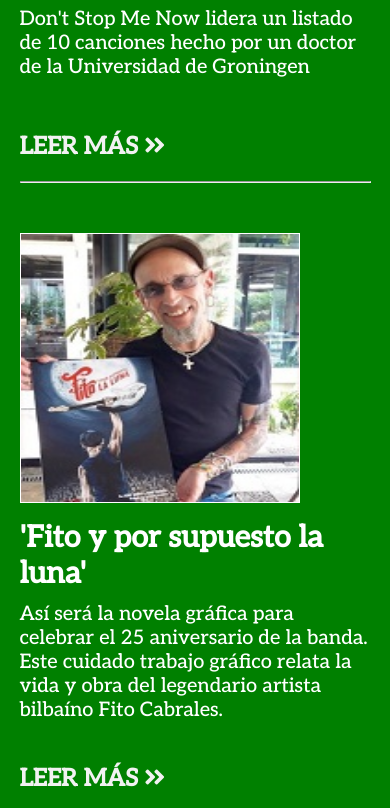
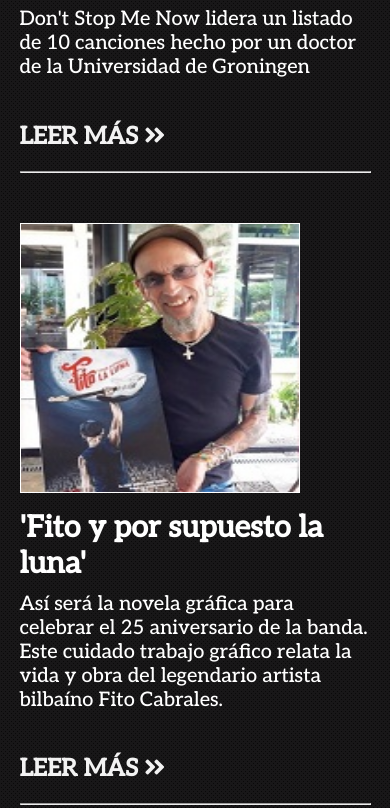
Before and after one commit to Servosoft2016/Servosoft2016.github.io, a website: page L80/index.html in a window 390 px wide. Shown: the part 2856-3664 px from the top of the page. Drawn offline with nearby package versions, Linux system fonts and the light colour scheme.

Commit message:
Quito los colores rojo y verde del body responsive y ajusto leer mas

```diff
--- a/L80/estilos.css
+++ b/L80/estilos.css
@@ -364,7 +364,6 @@
 }
 
 
-
 .noticias img,
 .bolos.activa img {
   /* Ajustamos el ancho de las imagenes porque se ven muy grandes */
@@ -373,7 +372,6 @@
   /* Añado un borde blanco a las imagenes */
   border: 1px solid white;
 }
-
 
 .noticias h3,
 .bolos.activa h3 {
@@ -410,7 +408,9 @@
 }
 
 /* ajusto leer mas. Tendré que ir modificandolo cuando cambie las noticias */
-.noticia1 a,
+.noticia1 a {
+  padding-top: 5px
+}
 .noticia2 a {
   padding-top: 22px;
 }
@@ -495,7 +495,7 @@
 @media (max-width: 700px) {
 
   /* Pongo un color de fondo del body. Despues de realizar el diseño responsive lo dejare comentado */
-  body{background:red;}
+  /* body{background:red;}  */
 
   /* BOTON RESPONSIVE */
   .menu-btn {
@@ -596,7 +596,6 @@
     gap: 10px;
     padding: 10px;
     font-size: 0.8rem;
-
   }
 
   /* NOTICIAS RESPONSIVE */
@@ -606,9 +605,8 @@
   }
 
   /* ajusto leer mas. Tendré que ir modificandolo cuando cambie las noticias */
-.noticia1 a,
-.noticia3 a {
-  padding-top: 33px;
+.noticia1 a {
+  padding-top: 23px;
 }
 
   /* GALERIA RESPONSIVE */
@@ -641,7 +639,7 @@
 @media (max-width: 500px) {
 
   /* Pongo un color de fondo del body. Despues de realizar el diseño responsive lo dejare comentado */
-  body{background:green;}
+  /* body{background:green;} */
 
   /* NAVEGACIÓN RESPONSIVE */
   .nav-main {
--- a/L80/public/bundle.js
+++ b/L80/public/bundle.js
@@ -22,9 +22,9 @@
 ScrollReveal().reveal('.bolos.activa', { delay: 800 });
 
 ScrollReveal().reveal('.cards-banner-two', { delay: 800 });
-ScrollReveal().reveal('.noticias', { delay: 1000 });
-ScrollReveal().reveal('.social', { delay: 1000 });
-ScrollReveal().reveal('.footer-links', { delay: 1000 });
+ScrollReveal().reveal('.noticias', { delay: 800 });
+ScrollReveal().reveal('.social', { delay: 800 });
+ScrollReveal().reveal('.footer-links', { delay: 800 });
 
 // MUESTRA SHOWCASE Y MIEMBROS Y OCULTA EL RESTO
 
--- a/L80/src/efectoImagenes.js
+++ b/L80/src/efectoImagenes.js
@@ -11,6 +11,6 @@
 ScrollReveal().reveal('.bolos.activa', { delay: 800 });
 
 ScrollReveal().reveal('.cards-banner-two', { delay: 800 });
-ScrollReveal().reveal('.noticias', { delay: 1000 });
-ScrollReveal().reveal('.social', { delay: 1000 });
-ScrollReveal().reveal('.footer-links', { delay: 1000 });
+ScrollReveal().reveal('.noticias', { delay: 800 });
+ScrollReveal().reveal('.social', { delay: 800 });
+ScrollReveal().reveal('.footer-links', { delay: 800 });
```
